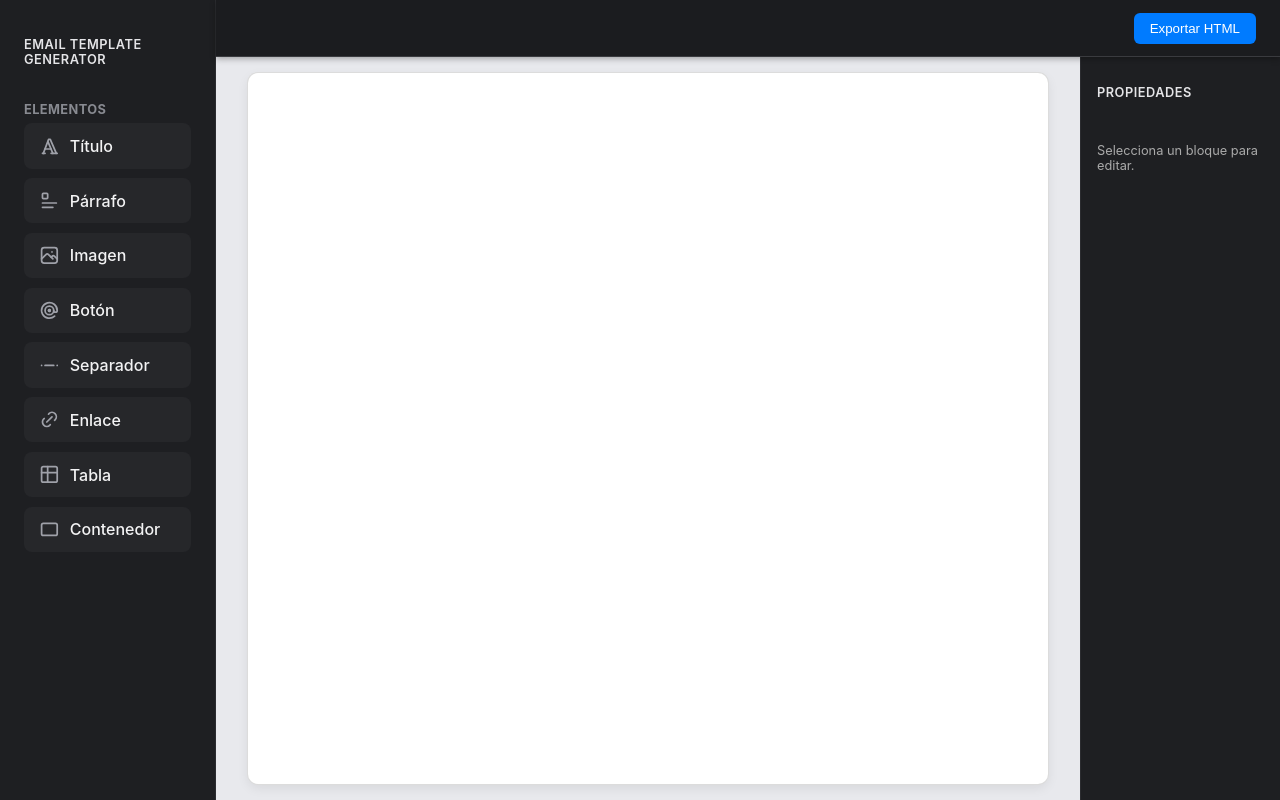
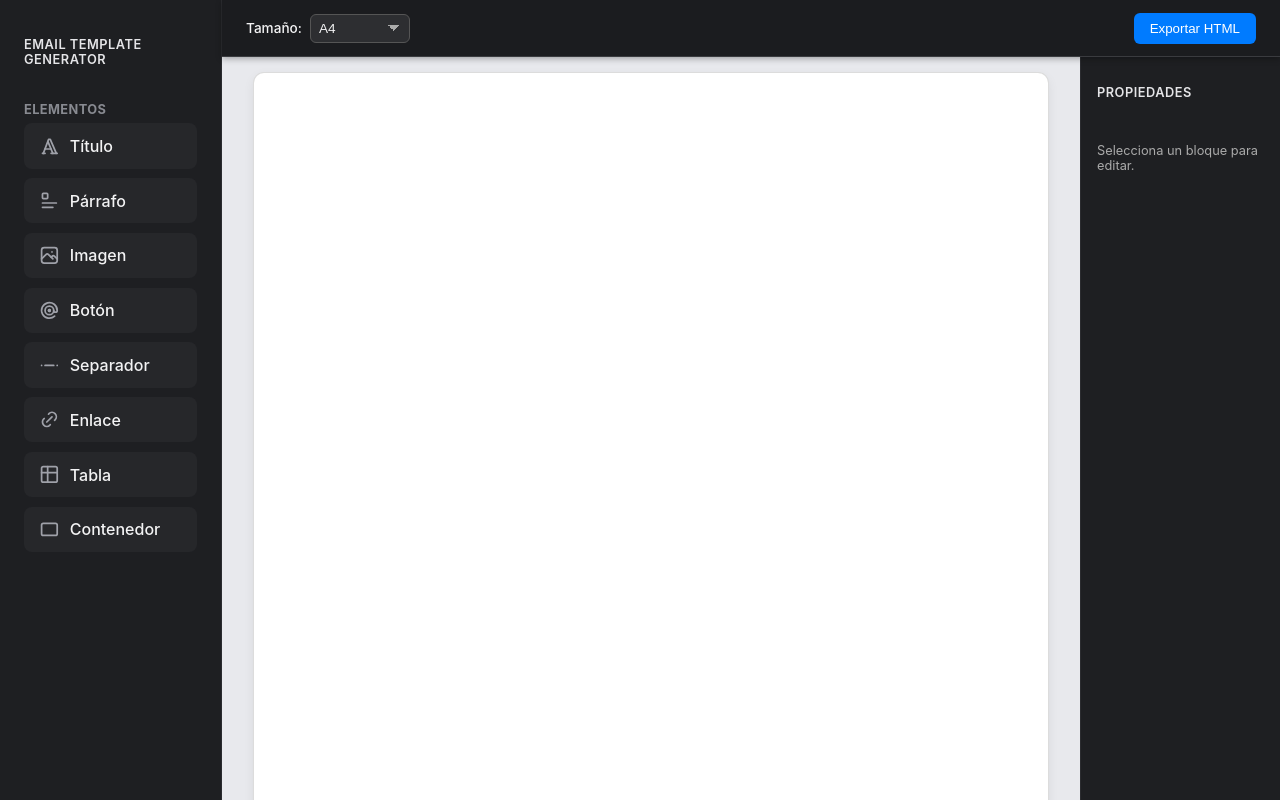
Before and after one commit to ncorradini/email-template-generator, a React (Vite) app: page / in a window 1280 px wide. Built offline with nearby package versions, Linux system fonts and the light colour scheme.

Commit message:
feat: (master) add canvas resize and controls

```diff
--- a/src/App.tsx
+++ b/src/App.tsx
@@ -8,6 +8,7 @@ import { Inspector } from "./components/Inspector/Inspector";
 import { useBlocksManager } from "./hooks/useBlocksManager";
 import { useDragHandlers } from "./hooks/useDragHandlers";
 import { useExportHTML } from "./hooks/useExportHtml";
+import { CanvasSizeControls } from "./components/CanvasSizeControls/CanvasSizeControls";
 
 const App = () => {
   const canvasRef = useRef<CanvasRef>(null);
@@ -51,6 +52,7 @@ const App = () => {
         <Sidebar />
         <div className={styles.main}>
           <header className={styles.header}>
+            <CanvasSizeControls canvasRef={canvasRef} />
             <button onClick={exportHTML} className={styles.exportBtn}>
               Exportar HTML
             </button>
--- a/src/components/Canvas/Canvas.module.css
+++ b/src/components/Canvas/Canvas.module.css
@@ -1,6 +1,5 @@
 .canvas {
   width: 100%;
-  height: 100%;
   position: relative;
   display: flex;
   justify-content: center;
@@ -11,13 +10,8 @@
   border-radius: 10px;
   box-shadow: 0 0 0 1px #dcdcdc, 0 4px 12px rgba(0, 0, 0, 0.08);
   position: relative;
-  width: 800px;
   overflow: visible;
   transition: box-shadow 0.2s;
-
-  * {
-    color: #000;
-  }
 }
 
 .guideVertical {
--- a/src/components/Canvas/Canvas.tsx
+++ b/src/components/Canvas/Canvas.tsx
@@ -10,33 +10,12 @@ import {
 import { useDroppable } from "@dnd-kit/core";
 import { useCanvasGuides } from "../../hooks/useCanvasGuides";
 import { DraggableBlock } from "../DraggableBlock/DraggableBlock";
-
-function applyInlineStylesRecursively(element: HTMLElement) {
-  const computed = window.getComputedStyle(element);
-  const style: Record<string, string> = {};
-
-  for (const prop of computed) {
-    const value = computed.getPropertyValue(prop);
-    if (
-      value &&
-      !prop.startsWith("transition") &&
-      !prop.startsWith("animation") &&
-      !prop.startsWith("cursor") &&
-      !prop.startsWith("user-select")
-    ) {
-      style[prop] = value;
-    }
-  }
-
-  Object.assign(element.style, style);
-
-  Array.from(element.children).forEach((child) =>
-    applyInlineStylesRecursively(child as HTMLElement)
-  );
-}
+import type { Size } from "../../types/Size";
+import { applyInlineStyles } from "../../utils/applyInlineStyles";
 
 export interface CanvasRef {
   getCleanHTML: () => string;
+  setPageSize: (size: Size) => void;
 }
 
 interface CanvasProps {
@@ -73,6 +52,11 @@ export const Canvas = forwardRef<CanvasRef, CanvasProps>(
       h: number;
     } | null>(null);
 
+    const [pageSize, setPageSize] = useState<Size>({
+      width: 794,
+      height: 1123,
+    });
+
     const handleCanvasClick = (e: React.MouseEvent) => {
       if (e.target === canvasRef.current) {
         onSelectBlock?.(null);
@@ -82,9 +66,7 @@ export const Canvas = forwardRef<CanvasRef, CanvasProps>(
     useImperativeHandle(ref, () => ({
       getCleanHTML: () => {
         if (!canvasRef.current) return "";
-
         const clone = canvasRef.current.cloneNode(true) as HTMLElement;
-
         clone.querySelectorAll("[data-handle]").forEach((el) => el.remove());
         clone
           .querySelectorAll("[contenteditable]")
@@ -92,18 +74,15 @@ export const Canvas = forwardRef<CanvasRef, CanvasProps>(
         clone
           .querySelectorAll("[draggable]")
           .forEach((el) => el.removeAttribute("draggable"));
-
-        applyInlineStylesRecursively(clone);
-
+        applyInlineStyles(clone);
         return clone.innerHTML;
       },
+      setPageSize: (size) => setPageSize(size),
     }));
 
     useEffect(() => {
       const handleKeyDown = (e: KeyboardEvent) => {
-        if (e.key === "Escape") {
-          onSelectBlock?.(null);
-        }
+        if (e.key === "Escape") onSelectBlock?.(null);
       };
       window.addEventListener("keydown", handleKeyDown);
       return () => window.removeEventListener("keydown", handleKeyDown);
@@ -116,7 +95,14 @@ export const Canvas = forwardRef<CanvasRef, CanvasProps>(
         data-droppable="canvas"
         onClick={handleCanvasClick}
       >
-        <div ref={canvasRef} className={styles.canvasInner}>
+        <div
+          ref={canvasRef}
+          className={styles.canvasInner}
+          style={{
+            width: `${pageSize.width}px`,
+            height: `${pageSize.height}px`,
+          }}
+        >
           {blocks.map((block) => (
             <div
               key={block.id}
--- /dev/null
+++ b/src/components/CanvasSizeControls/CanvasSizeControls.module.css
@@ -0,0 +1,16 @@
+.container {
+  display: flex;
+  align-items: center;
+  gap: 0.5rem;
+  font-family: "Inter", sans-serif;
+}
+
+.label {
+  font-size: 0.85rem;
+  font-weight: 500;
+  color: var(--color-text-light);
+}
+
+.select {
+  width: 100px;
+}
--- /dev/null
+++ b/src/components/CanvasSizeControls/CanvasSizeControls.tsx
@@ -0,0 +1,45 @@
+/* eslint-disable @typescript-eslint/no-explicit-any */
+import React, { useState } from "react";
+import styles from "./CanvasSizeControls.module.css";
+
+const PAGE_SIZES = {
+  A4: { width: 794, height: 1123 },
+  Letter: { width: 816, height: 1056 },
+  A5: { width: 559, height: 794 },
+  Square: { width: 800, height: 800 },
+};
+
+interface Props {
+  canvasRef: React.RefObject<any>;
+}
+
+export const CanvasSizeControls = ({ canvasRef }: Props) => {
+  const [preset, setPreset] = useState("A4");
+
+  const handleChange = (newPreset: string) => {
+    setPreset(newPreset);
+
+    const size = PAGE_SIZES[newPreset as keyof typeof PAGE_SIZES];
+
+    if (canvasRef.current && size) {
+      canvasRef.current.setPageSize(size);
+    }
+  };
+
+  return (
+    <div className={styles.container}>
+      <label className={styles.label}>Tamaño:</label>
+      <select
+        className={styles.select}
+        value={preset}
+        onChange={(e) => handleChange(e.target.value)}
+      >
+        {Object.keys(PAGE_SIZES).map((key) => (
+          <option key={key} value={key}>
+            {key}
+          </option>
+        ))}
+      </select>
+    </div>
+  );
+};
--- /dev/null
+++ b/src/types/Size.ts
@@ -0,0 +1,4 @@
+export type Size = {
+  width: number;
+  height: number;
+};
--- /dev/null
+++ b/src/utils/applyInlineStyles.ts
@@ -0,0 +1,22 @@
+export const applyInlineStyles = (element: HTMLElement) => {
+  const computed = window.getComputedStyle(element);
+  const style: Record<string, string> = {};
+
+  for (const prop of computed) {
+    const value = computed.getPropertyValue(prop);
+    if (
+      value &&
+      !prop.startsWith("transition") &&
+      !prop.startsWith("animation") &&
+      !prop.startsWith("cursor") &&
+      !prop.startsWith("user-select")
+    ) {
+      style[prop] = value;
+    }
+  }
+
+  Object.assign(element.style, style);
+  Array.from(element.children).forEach((child) =>
+    applyInlineStyles(child as HTMLElement)
+  );
+};
```
